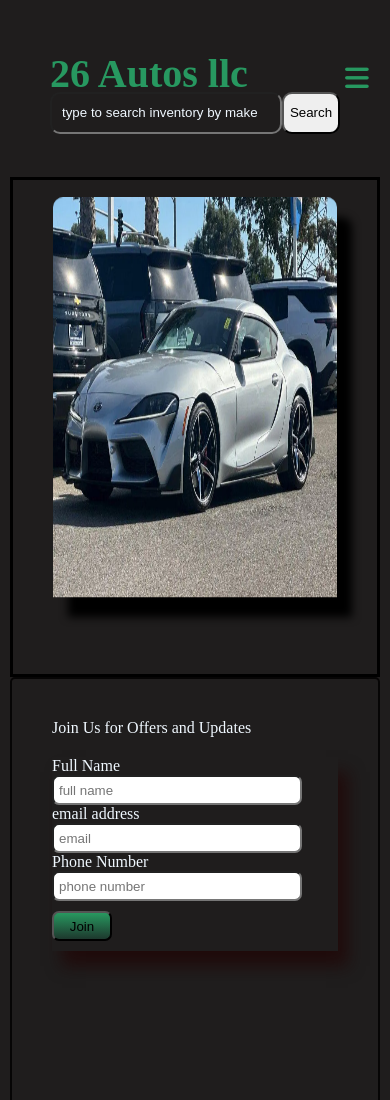
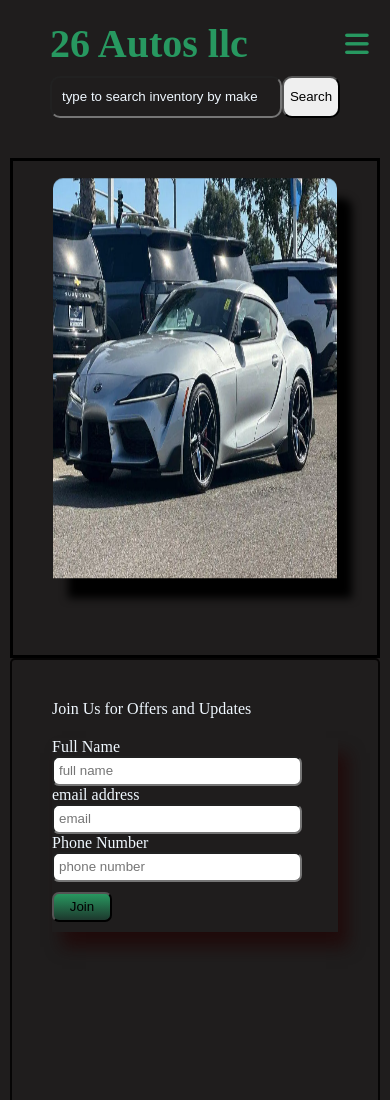
Before and after one commit to livinus26/3d, a plain HTML site: page index.html in a window 390 px wide. Shown: the top 1100 px of the page. Drawn offline with Linux system fonts and the light colour scheme.

Commit message:
Add files via upload

```diff
--- a/mystyle.css
+++ b/mystyle.css
@@ -31,6 +31,8 @@ body{
     font-size: 2.5rem;
     color:   rgba(46, 238, 142, 0.587);
     cursor: pointer;
+    margin-bottom: 20px;
+    margin-top: -30px;
 
 
 }
@@ -147,6 +149,7 @@ form{
 }
 
 .search{
+    margin-top: -30px;
     align-items: center;
     display: flex;
     flex-flow: row wrap;
@@ -163,7 +166,9 @@ form{
 }
 
 
-
+.menu{
+    margin-top: -46px;
+}
 
 .menu ul{
     list-style: none;
@@ -311,9 +316,11 @@ form{
     }
 
     .search .srch{
+        margin-top: 40px;
         width: 80%;
     }
     .search .btn{
+        margin-top: 40px;
         width: 20%;
     }
 
@@ -324,7 +331,7 @@ form{
 
    .hamburger i{
     position: absolute;
-    top: 64px;
+    top: 30px;
     font-size: 1.7rem;
    }
 
```
